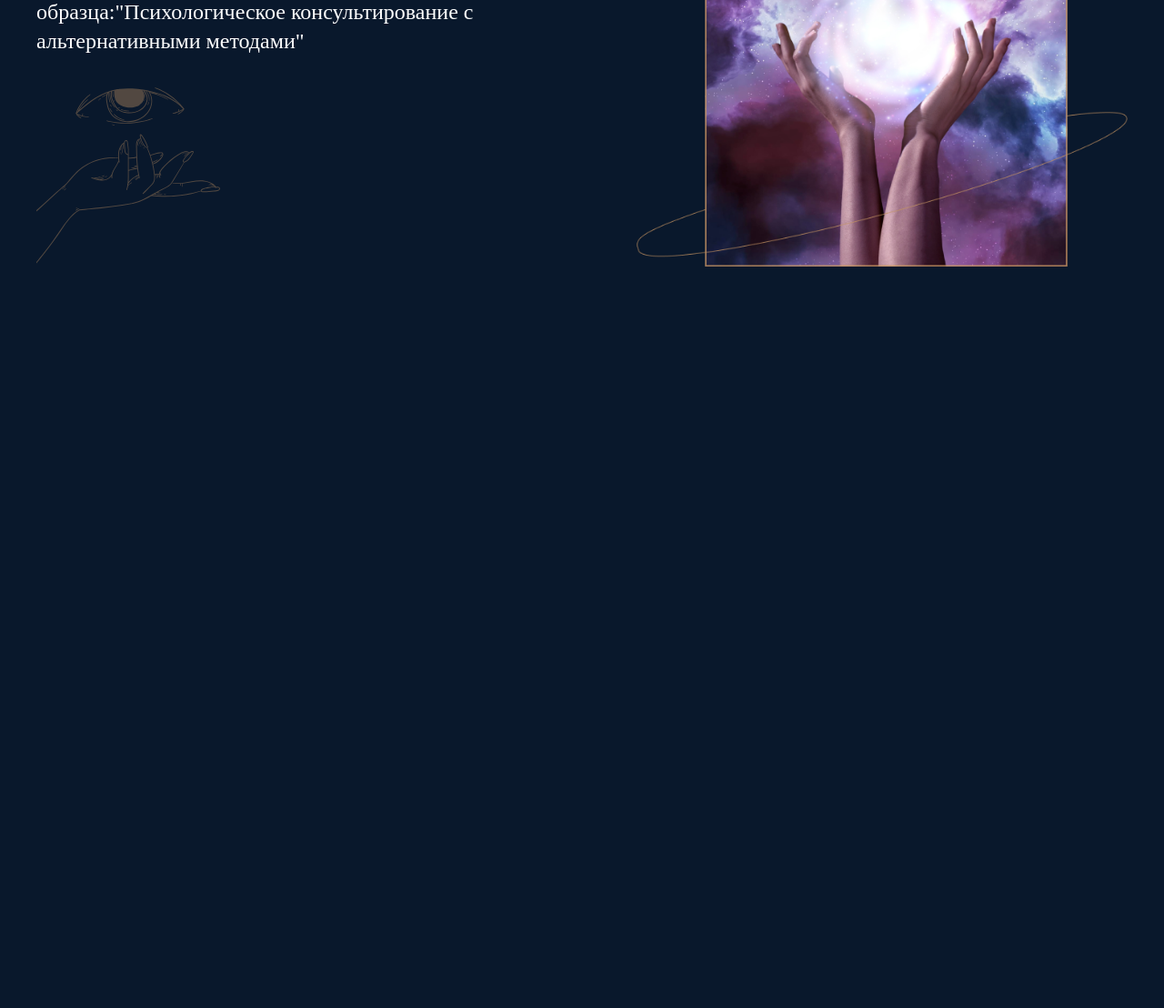
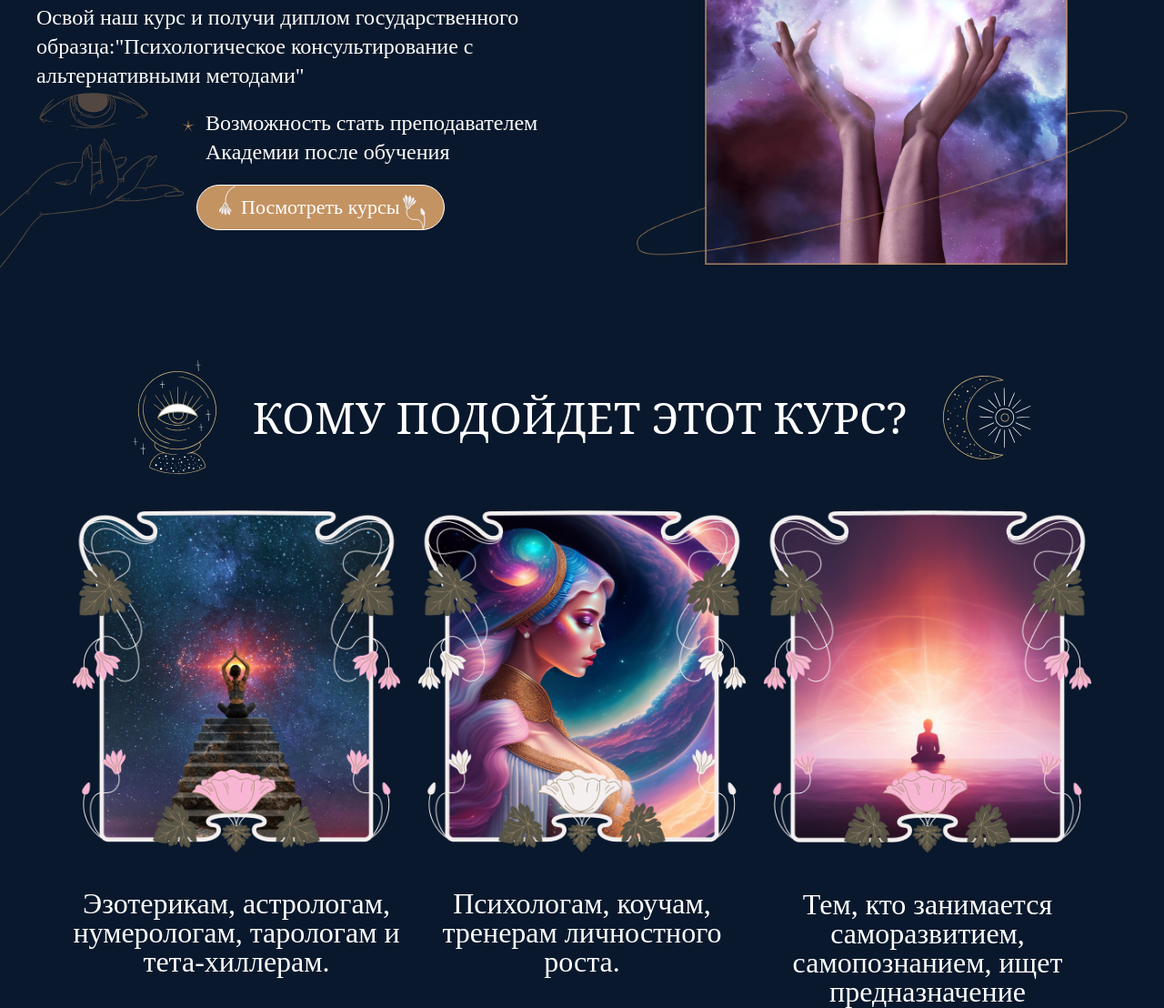
Before and after one commit to fire8327/ElenaSouly, a website: page index.html in a window 1280 px wide. Shown: the part 456-1564 px from the top of the page at 91% size. Before the commit the page ends 800 px from the top, so only its background shows below. Drawn offline with Linux system fonts and the light colour scheme; a web font is replaced by a local one.

Commit message:
create forwhom

```diff
--- a/index.html
+++ b/index.html
@@ -27,12 +27,41 @@
                     <p class="text-4xl md:text-5xl xl:text-[64px] Novelist leading-[129.5%] uppercase">Курсы по Квантовой эволюции</p>
                     <div class="flex flex-col gap-4 xl:gap-5">
                         <p class="text-lg md:text-xl xl:text-2xl leading-[167%] font-extralight">Освой наш курс и получи диплом государственного образца:"Психологическое консультирование с альтернативными методами"</p>
-                        <div class="flex items-sstart gap-5">
-                            <img src="assets/images/firstScreen/eye.svg" alt="">
+                        <div class="lg:ml-40 min-[1440px]:ml-28 min-[1600px]:ml-0 flex items-start gap-3">
+                            <img src="assets/images/firstScreen/star.svg" alt="" class="mt-3">
+                            <p class="text-lg md:text-xl xl:text-2xl leading-[153%] font-extralight max-w-[400px]">Возможность стать преподавателем Академии после обучения</p>
                         </div>
+                        <a href="" class="lg:ml-44 min-[1440px]:ml-32 min-[1600px]:ml-0 rounded-full bg-[#C49362] border border-white w-fit py-2.5 px-12 text-base md:text-lg xl:text-[22px] leading-[153%] font-light relative">
+                            <span>Посмотреть курсы</span>
+                            <img src="assets/images/firstScreen/flower1.svg" alt="" class="absolute top-0 left-6">
+                            <img src="assets/images/firstScreen/flower2.svg" alt="" class="absolute bottom-0 right-5">
+                        </a>
                     </div>
                 </div>
                 <img src="assets/images/firstScreen/space.png" alt="" class="w-full lg:w-[45%]">
+            </div>
+            <img src="assets/images/firstScreen/eye.svg" alt="" class="max-lg:hidden absolute left-0 lg:-bottom-2 col-span-full -z-[1]">
+            <img src="assets/images/firstScreen/hand.svg" alt="" class="max-lg:hidden absolute right-0 top-24 col-span-full -z-[1]">
+        </div>
+        <div class="flex flex-col gap-6 md:gap-8 xl:gap-10 items-center">
+            <div class="flex items-center gap-4 md:gap-6 xl:gap-10">
+                <img src="assets/images/forWhom/ball.svg" alt="">
+                <p class="uppercase leading-[129.5%] Novelist text-3xl md:text-4xl xl:text-5xl font-normal">Кому подойдет этот курс?</p>
+                <img src="assets/images/forWhom/moon.svg" alt="">
+            </div>
+            <div class="grid grid-cols-1 lg:grid-cols-3 gap-4 xl:gap-5 text-xl md:text-2xl xl:text-[32px] leading-[129.5%] font-extralight text-center">
+                <div class="flex flex-col gap-6 md:gap-8 xl:gap-10">
+                    <img src="assets/images/forWhom/1.png" alt="">
+                    <p>Эзотерикам, астрологам, нумерологам, тарологам и тета-хиллерам.</p>
+                </div>
+                <div class="flex flex-col gap-6 md:gap-8 xl:gap-10">
+                    <img src="assets/images/forWhom/2.png" alt="">
+                    <p>Психологам, коучам, тренерам личностного роста.</p>
+                </div>
+                <div class="flex flex-col gap-6 md:gap-8 xl:gap-10">
+                    <img src="assets/images/forWhom/3.png" alt="">
+                    <p>Тем, кто занимается саморазвитием, самопознанием, ищет предназначение</p>
+                </div>
             </div>
         </div>
     </main>
```
Also changed, not shown: assets/css/output.css, assets/images/firstScreen/flower1.svg (added), assets/images/firstScreen/flower2.svg (added), assets/images/firstScreen/hand.svg (added), assets/images/firstScreen/star.svg (added), assets/images/forWhom/1.png (added), assets/images/forWhom/2.png (added), assets/images/forWhom/3.png (added), assets/images/forWhom/ball.svg (added), assets/images/forWhom/moon.svg (added).
